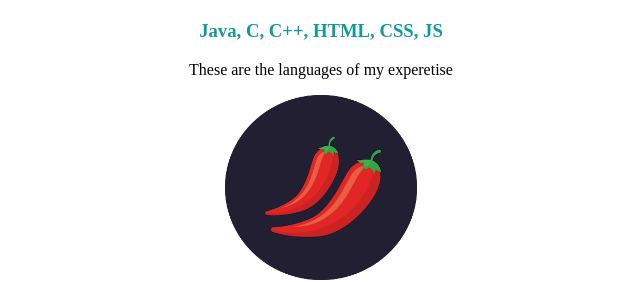
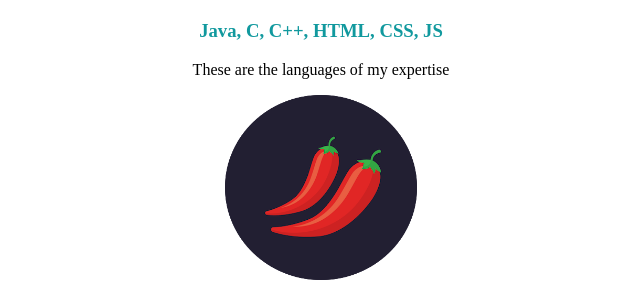
Before and after one commit to swastik2611/My-CSS, a plain HTML site: page index.html in a window 1280 px wide. Shown: the part 1301-1583 px from the top of the page, 319-959 px from the left. Drawn offline with Linux system fonts and the light colour scheme.

Commit message:
Update index.html

```diff
--- a/index.html
+++ b/index.html
@@ -29,7 +29,7 @@
       <div class="skill-row">
         <img class="comp" src="Images/computer.png" height="250" width=" 250" alt="Computer">
         <h3> Java, C, C++, HTML, CSS, JS </h3>
-        <p> These are the languages of my experetise  </p>
+        <p> These are the languages of my expertise  </p>
       </div>
         <div class="skill-row">
           <img class="chill" src="Images/chillies.png"  alt="Food">
```
